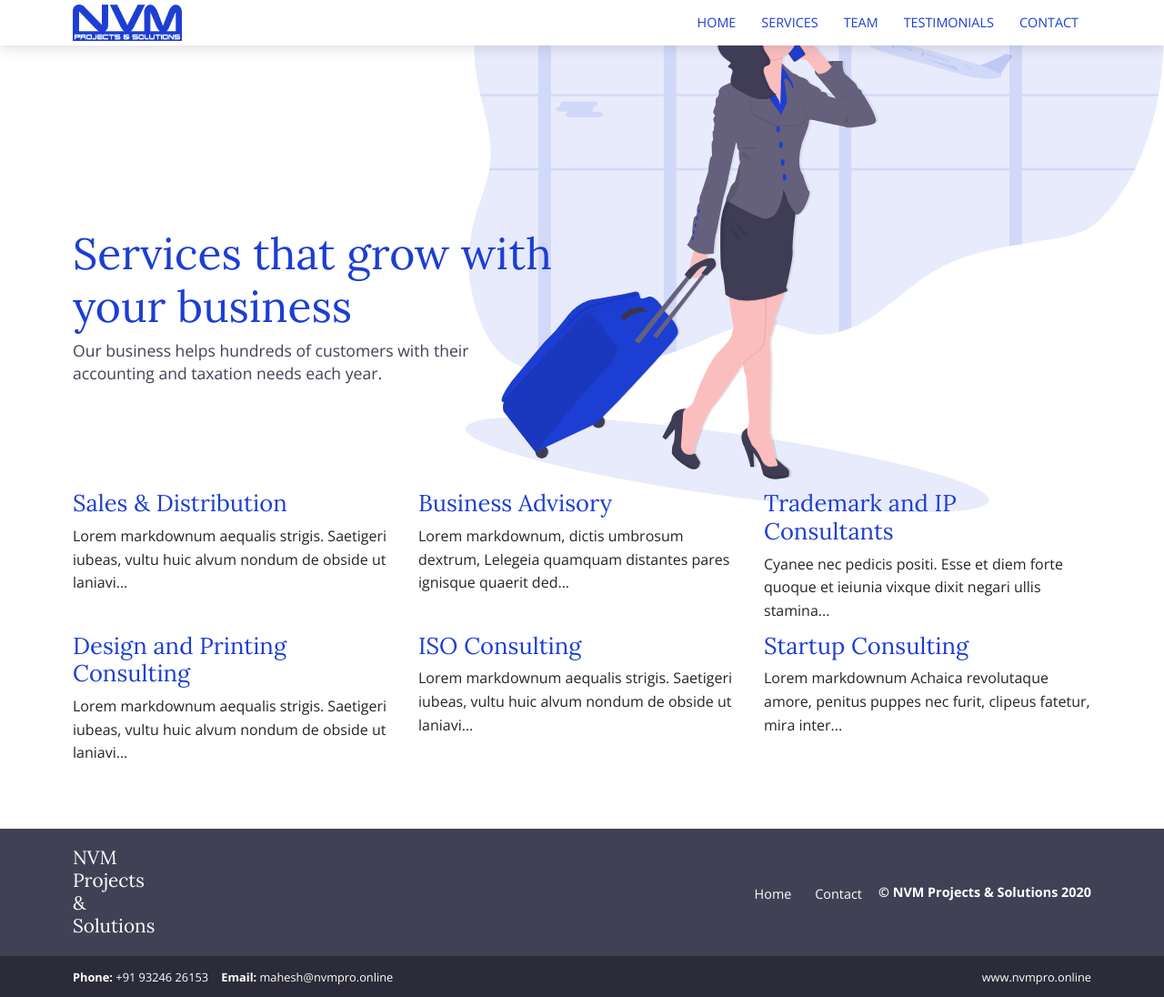
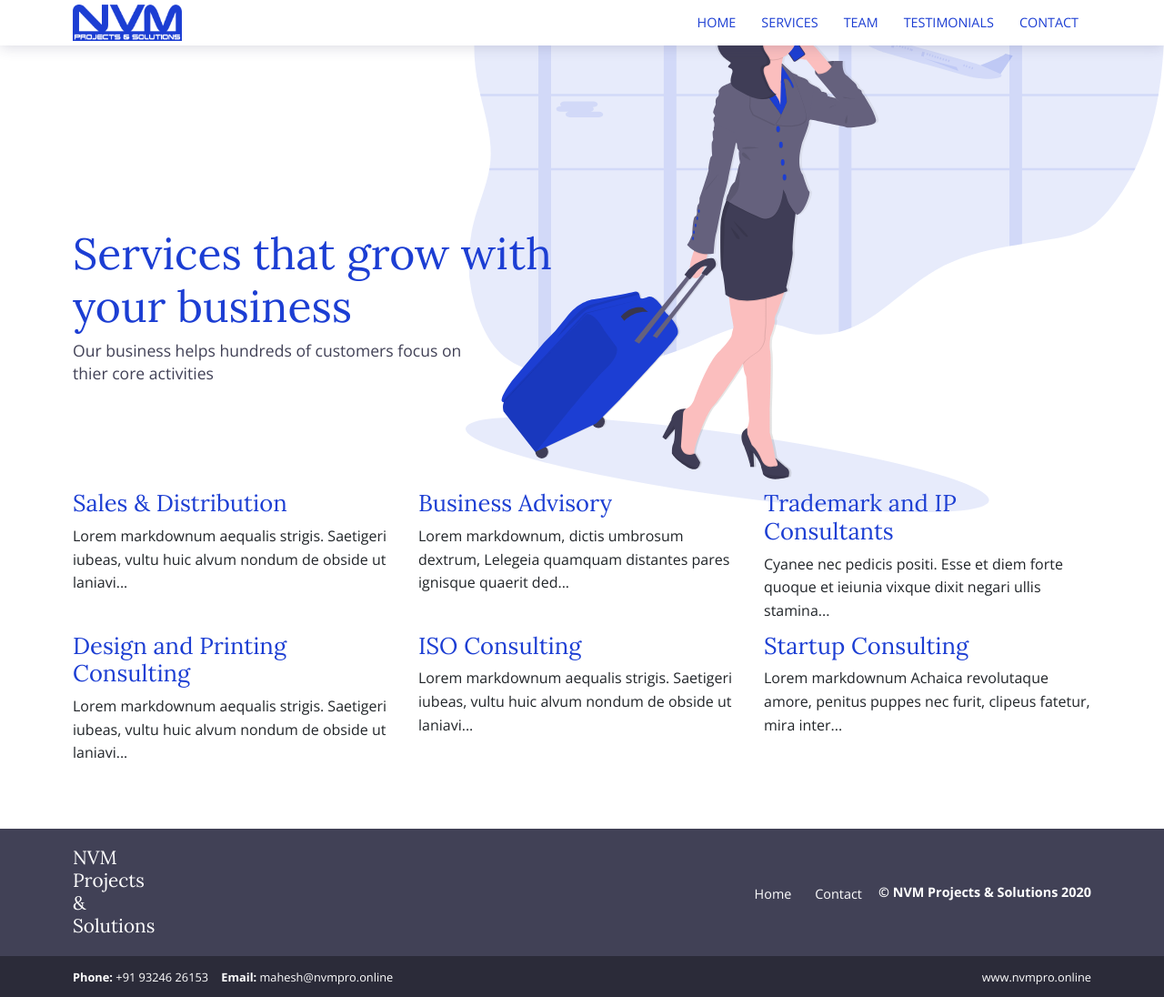
Before and after one commit to nvmpro/NVM, a Jekyll site: the page built from services.html, in a window 1280 px wide. Shown: the whole page at 91% size. Built offline with Jekyll 4.4.1, drawn with Linux system fonts in a browser that asks for light colours.

Commit message:
Updated 'services.html' via CloudCannon

```diff
--- a/services.html
+++ b/services.html
@@ -10,8 +10,7 @@ bodyClass: page-services-list
       <div class="col-12">
         <h1>Services that grow with your business</h1>
         <p>
-          Our business helps hundreds of customers with their accounting and
-          taxation needs each year.
+          Our business helps hundreds of customers focus on thier core activities
         </p>
       </div>
     </div>
```
